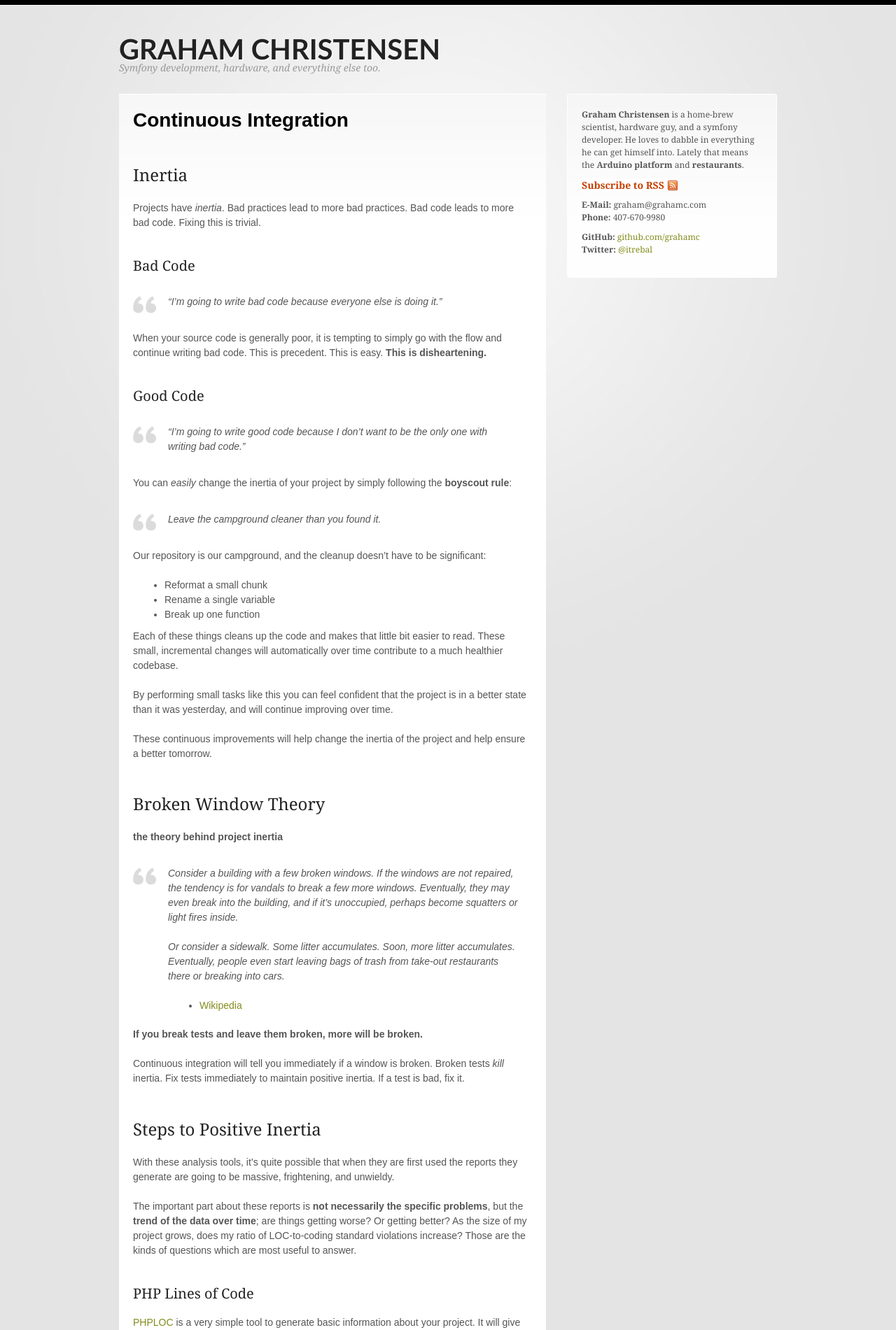
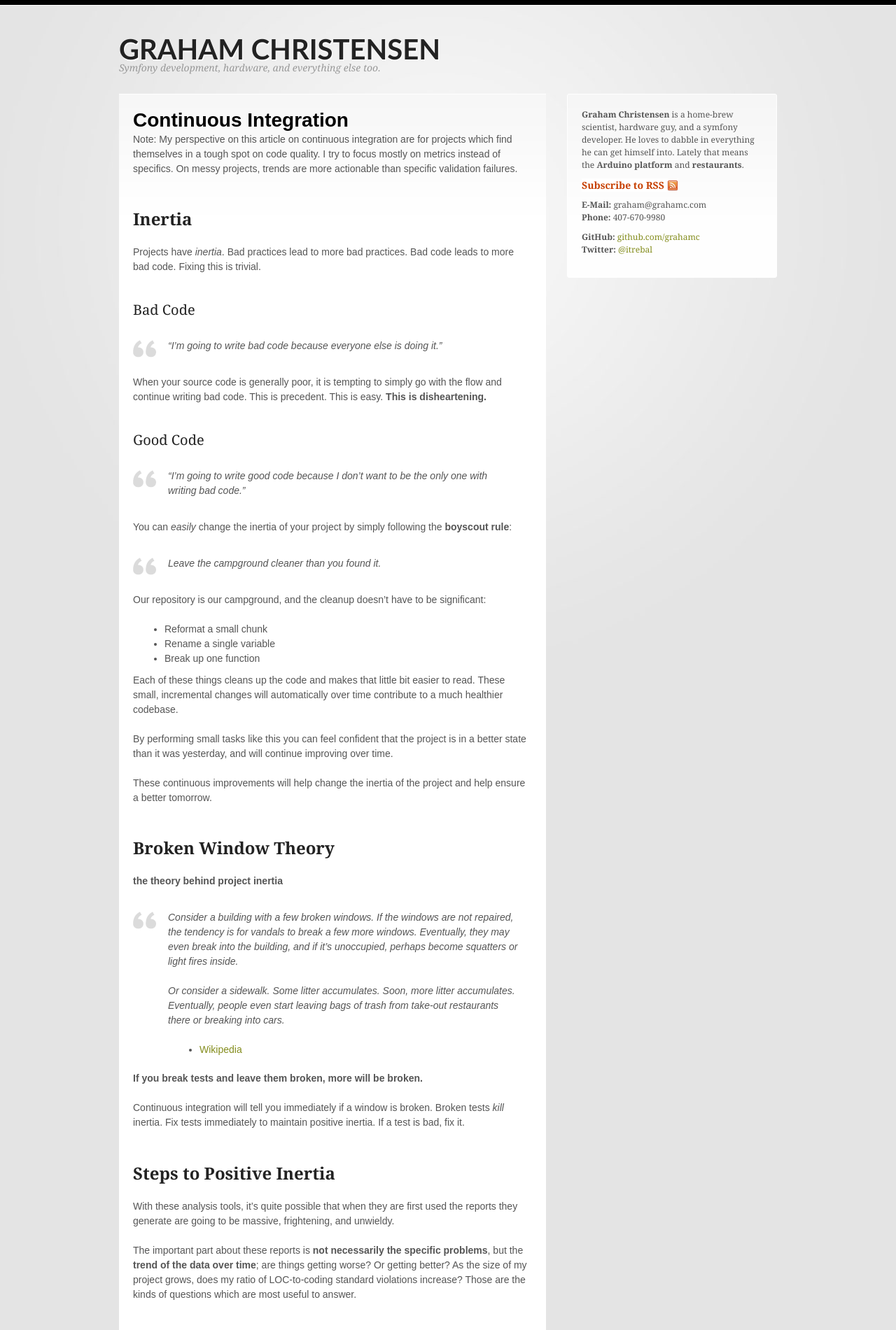
Before and after one commit to grahamc/grahamc.github.com, a Jekyll site: the page built from documents/ci.markdown, in a window 1280 px wide. Shown: the top 1901 px of the page at 70% size. Built offline with Jekyll 4.4.1, drawn with Linux system fonts in a browser that asks for light colours; comment, search, counter and statistics services are not loaded; some of the changed text lies outside the part shown.

Commit message:
Cleaning up and adding attribution to the CI article. Cleaning up the style and making headers clearer on the CSS.

```diff
--- a/css/style.css
+++ b/css/style.css
@@ -28,6 +28,7 @@
     margin: 1.8em 0px 0.8em;
     color: #222;
     font: normal normal normal 24px/1.5em Georgia, serif;
+    font-weight: bold;
 }
 
 h4 {
--- a/documents/ci.markdown
+++ b/documents/ci.markdown
@@ -2,6 +2,8 @@
 title: Continuous Integration
 layout: post
 ---
+
+Note: My perspective on this article on continuous integration are for projects which find themselves in a tough spot on code quality. I try to focus mostly on metrics instead of specifics. On messy projects, trends are more actionable than specific validation failures.
 
 ### Inertia
 Projects have _inertia_. Bad practices lead to more bad practices. Bad code leads to more bad code. Fixing this is trivial.
@@ -91,3 +93,11 @@
 Unfortunately starting whole-hog on enforcing a coding standard and keeping doc blocks up to date can be pretty intimidating for a team who isn't used to doing it. I would recommend starting a policy on one, and then as you watch the violations go down, implement more as violations go down.
 
 These should be introduced slowly to ease a team into the good practices. By going from zero to 100 in a day will almost certainly cause rejection.
+
+### More Information, Attribution, Eternal Gratitude, etc.
+I have to say I owe my two first born sons to [Cal Evans](http://blog.calevans.com/) and [Keith Casey](http://caseysoftware.com/) for their excellent research and information.
+
+Much of this information comes from their blogs and personal research, as well as these two slide shows:
+
+- [Unit Testing Strategies, by Dr. Keith Casey Jr.](http://www.phparch.com/wp-content/uploads/2010/11/CWX_UnitTesting.pdf)
+- [Five Tools You Should Know And Love, by Cal Evans](http://bit.ly/f0pmDH)
```
